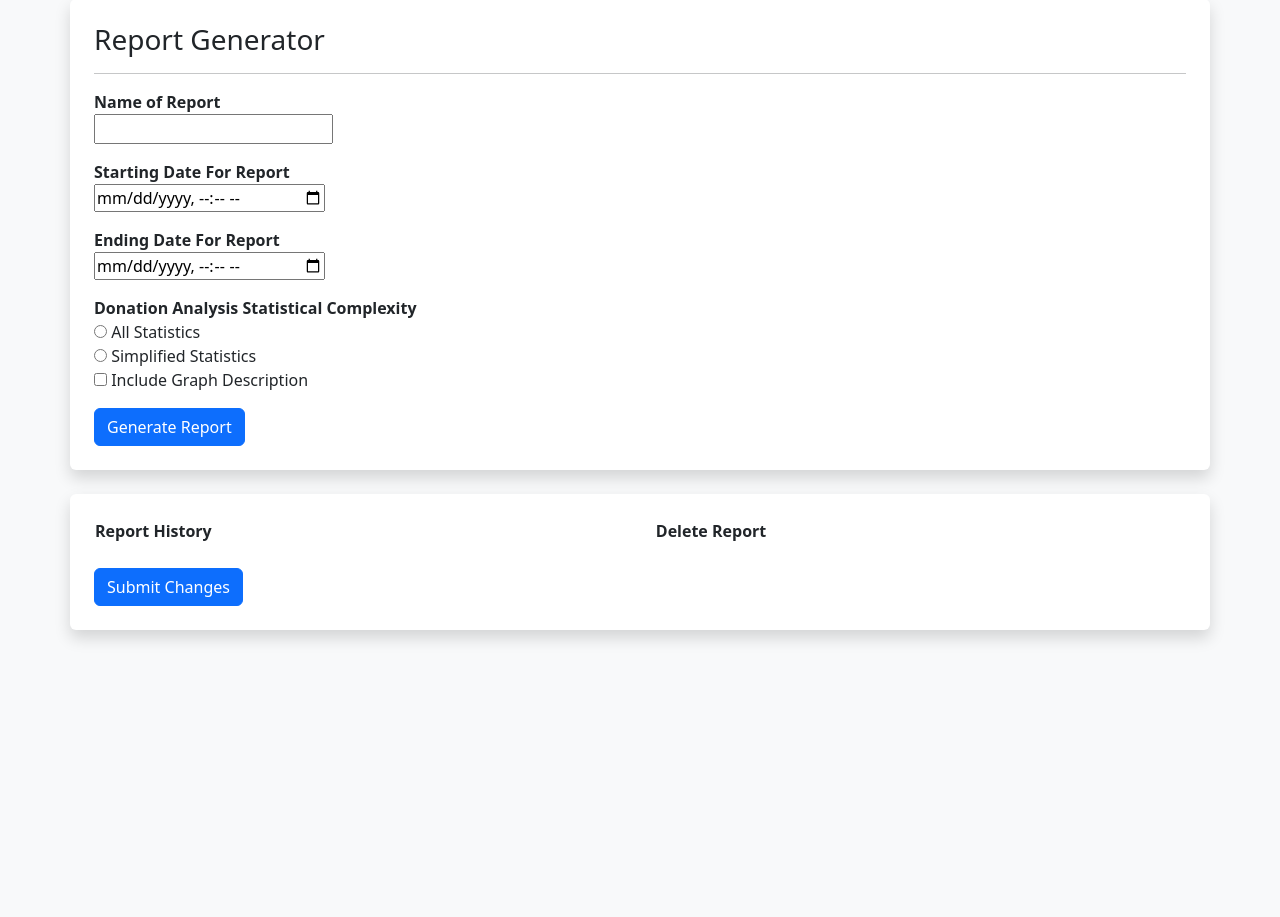
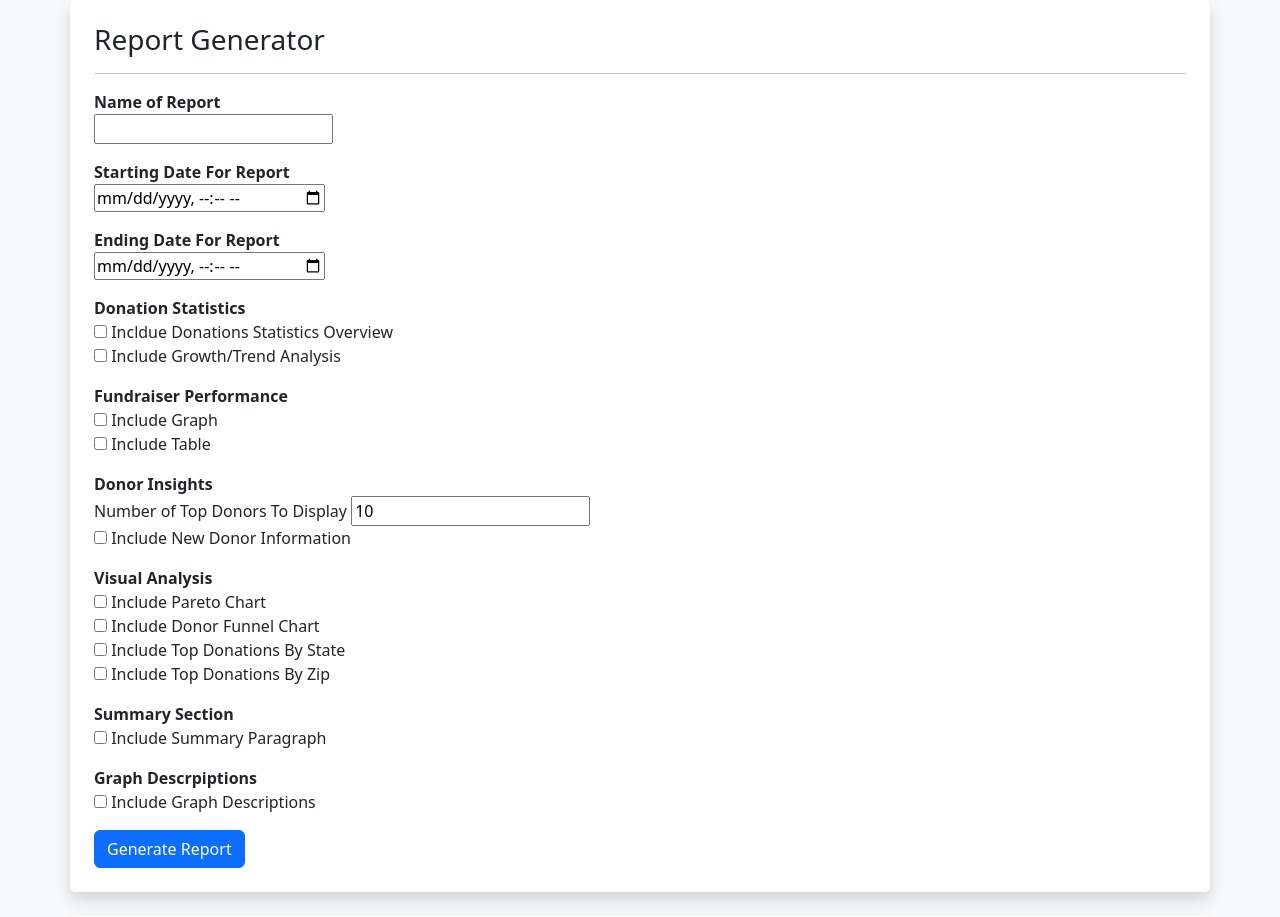
Before and after one commit to Garrett-Mckenzie/CASA, a PHP site: page /stepvarepo/reportGeneration/index.php in a window 1280 px wide. Shown: the part 49-966 px from the top of the page. Before the commit the page ends 690 px from the top, so only its background shows below. Run offline with PHP 8.4, Linux system fonts and the light colour scheme; lists and menus that the app fills with data are empty.

Commit message:
Worked on the form for report generation as well as the makeReport file for reading arguments

```diff
--- a/reportGeneration/index.php
+++ b/reportGeneration/index.php
@@ -35,38 +35,62 @@ header('Expires: 0');
 		<h3 class="mb-3">Report Generator</h3>
 		<hr style = "height: 1px; background-color: black;"></hr>
 		<form id="emailForm" action="./formHandler.php" method="post">
+
 			<div class = "mb-3">
 				<label><b>Name of Report</b></label><br/>
 				<input type = "text" id="reportName" name="reportName"></input>
 			</div>
+
 			<div class="mb-3">
 				<label><b>Starting Date For Report</b></label><br/>
 				<input type = "datetime-local" id="startDate" name="startDate"></input>
 			</div>
+
 			<div class="mb-3">
 				<label><b>Ending Date For Report</b></label><br/>
 				<input type = "datetime-local" id="endDate" name="endDate"></input>
 			</div>
+
 			<div class="mb-3">
-				<label><b>Donation Analysis Statistical Complexity</b></label><br/>
-				<input type="radio" name="QuantStatSize" value="all"> All Statistics</input><br/>
-				<input type="radio" name="QuantStatSize" value="simple"> Simplified Statistics</input><br/>
-				<input type="checkbox" name="graphDesc" value="True"> Include Graph Description</input><br/>
+				<label><b>Donation Statistics</b></label><br/>
+				<input type="checkbox" name="DonationsStatsOverview" value="True"> Incldue Donations Statistics Overview</input><br/>
+				<input type="checkbox" name="GrowthAndTrends" value="True"> Include Growth/Trend Analysis</input><br/>
+			</div>
 
 			<!-- Put Other Parts Of The Form In These Divs -->
+			<div class="mb-3">
+				<label><b>Fundraiser Performance</b></label></br>
+				<input type="checkbox" name="IncludeGraph" value="True"> Include Graph</input><br/>
+				<input type="checkbox" name="IncludeTable" value="True"> Include Table</input><br/>
 			</div>
+
 			<div class="mb-3">
+				<label><b>Donor Insights</b></label></br>
+				 Number of Top Donors To Display <input type="quantity" name="NumTopDonors" min="0" max="100" step="1" value="10"></input><br/>
+				<input type="checkbox" name="IncludeNewDonors" value="True"> Include New Donor Information</input><br/>
 			</div>
+
 			<div class="mb-3">
+				<label><b>Visual Analysis</b></label></br>
+				<input type="checkbox" name="IncludePareto" value="True"> Include Pareto Chart</label><br/>
+				<input type="checkbox" name="IncludeFunnel" value="True"> Include Donor Funnel Chart</label><br/>
+				<input type="checkbox" name="IncludeDonationsByState" value="True"> Include Top Donations By State</label><br/>
+				<input type="checkbox" name="IncludeDonationsByZip" value="True"> Include Top Donations By Zip</input><br/>
 			</div>
+
 			<div class="mb-3">
+				<label><b>Summary Section</b></label></br>
+				<input type="checkbox" name="IncludeSummarySection" value="True"> Include Summary Paragraph </input></br>
 			</div>
+
 			<div class="mb-3">
+				<label><b>Graph Descrpiptions</b></label><br/>
+				<input type="checkbox" name="graphDesc" value="True"> Include Graph Descriptions</input><br/>
 			</div>
-			<div class="mb-3">
-			</div>
+
 			<input type = "hidden" id="os" name="os" value="<?php echo$os; ?>">
 			<button type="submit" class="btn btn-primary">Generate Report</button>
+
 		</form>
 	</div>
 	<div class="container mt-4 p-4 bg-white rounded shadow">
```
Also changed, not shown: 1 other file.
